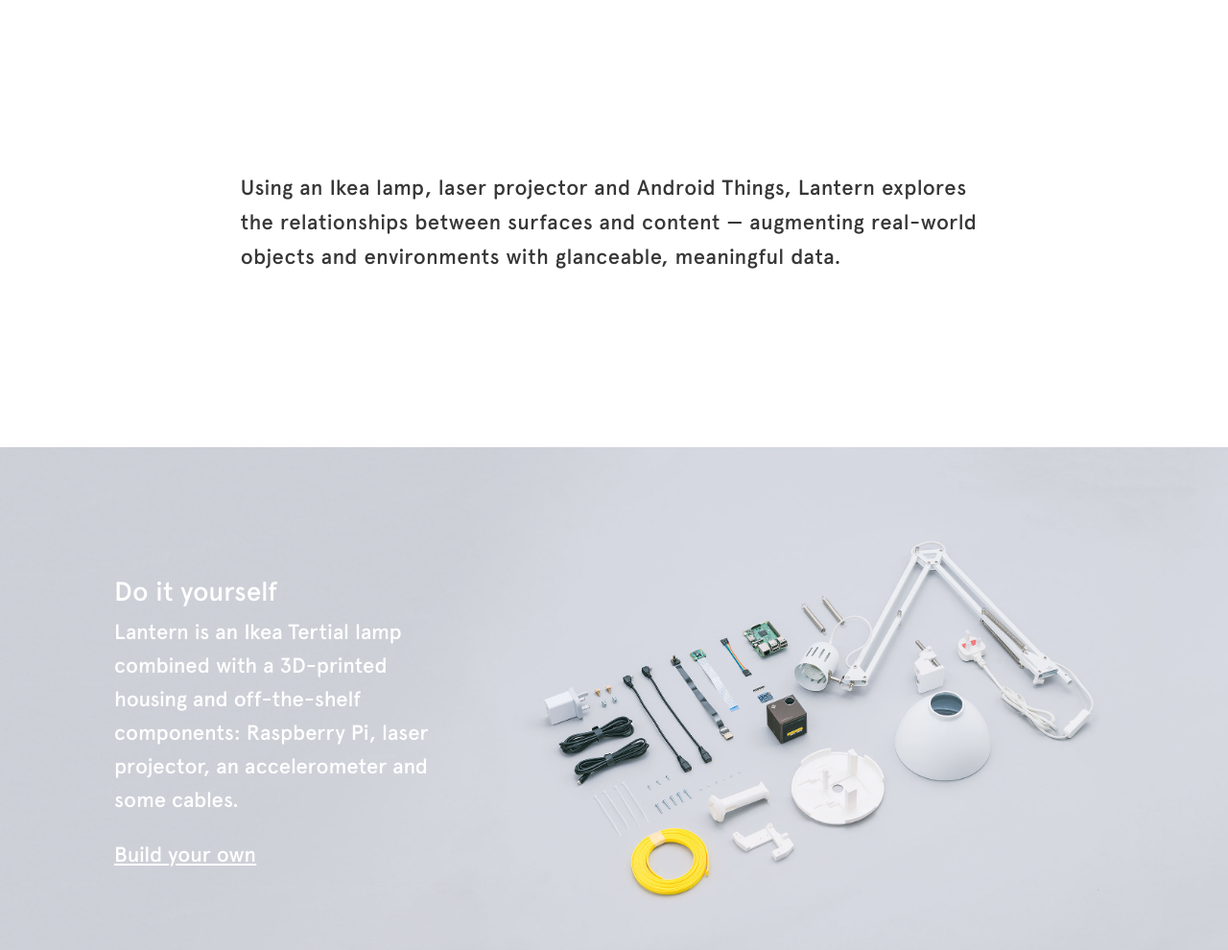
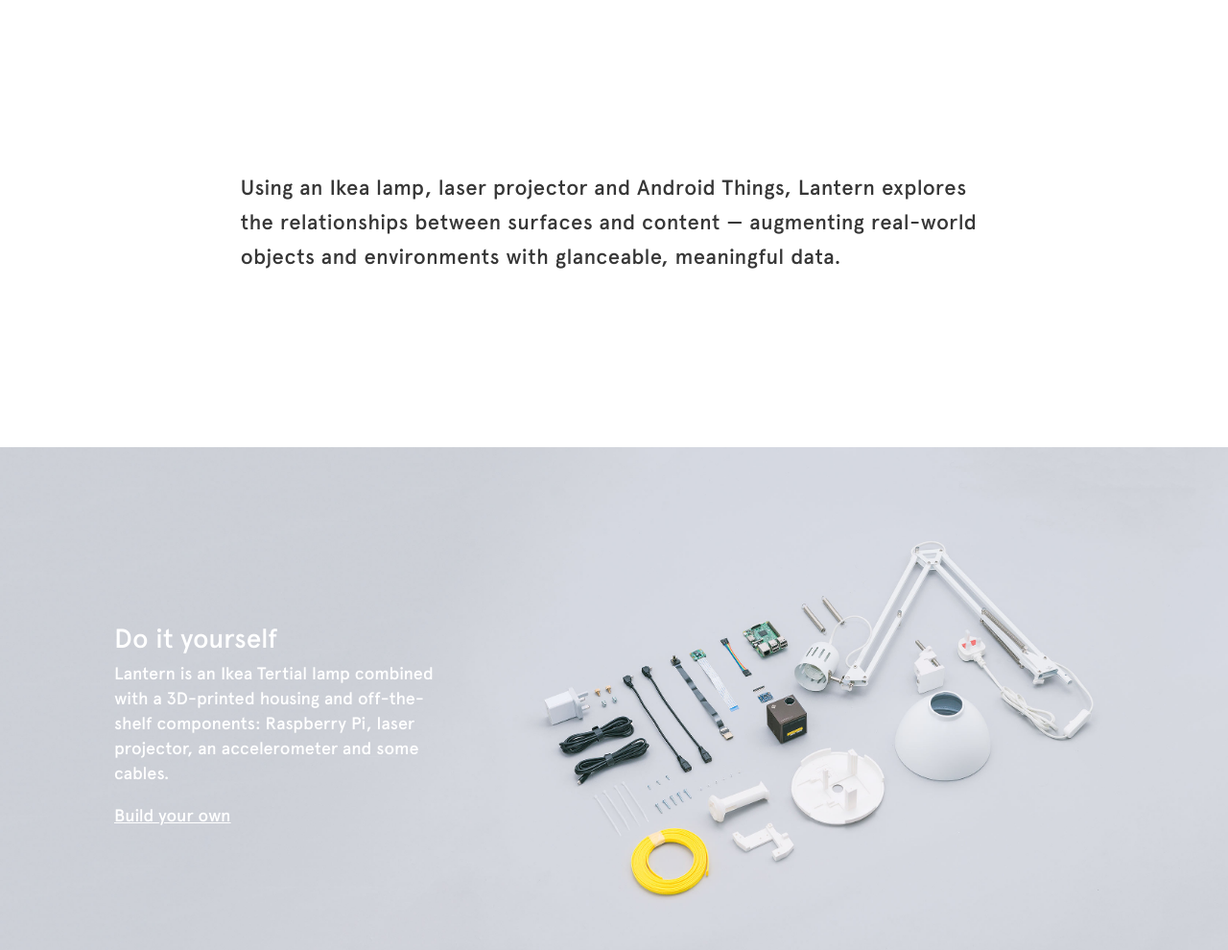
Before and after one commit to teguhpl/nordprojects.github.io, a Jekyll site: the page built from lantern/index.html, in a window 1280 px wide. Shown: the part 810-1800 px from the top of the page at 96% size. Built offline with Jekyll 4.4.1, drawn with Linux system fonts in a browser that asks for light colours; some web fonts are replaced; grey boxes are pictures that could not be loaded.

Commit message:
Font size tweak

```diff
--- a/lantern/index.html
+++ b/lantern/index.html
@@ -253,9 +253,9 @@ custom_css: ./style.css
         margin-bottom: 0.2em;
       }
       .vision-row-description {
-        font-size: 22px;
+        font-size: 18px;
         letter-spacing: 0.14px;
-        line-height: 35px;
+        line-height: 26px;
         margin-bottom: 1em;
       }
     }
```
